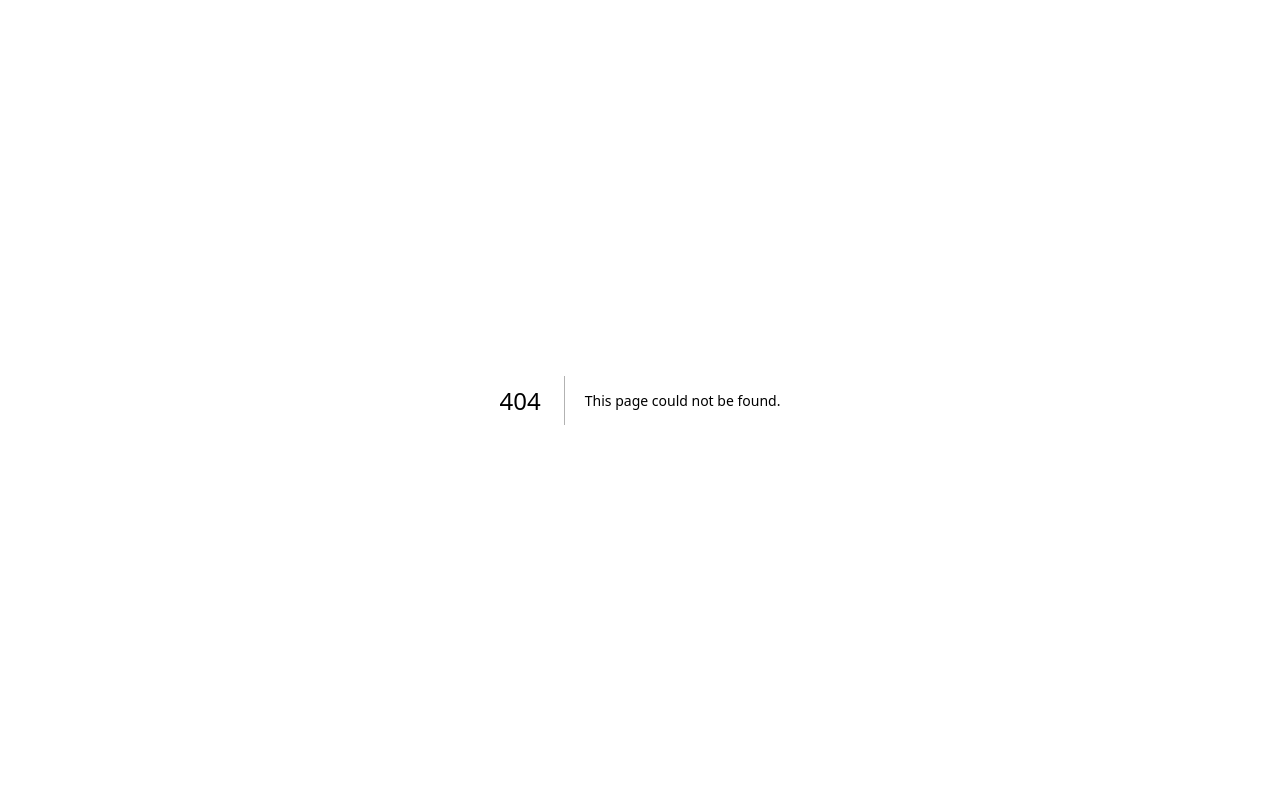
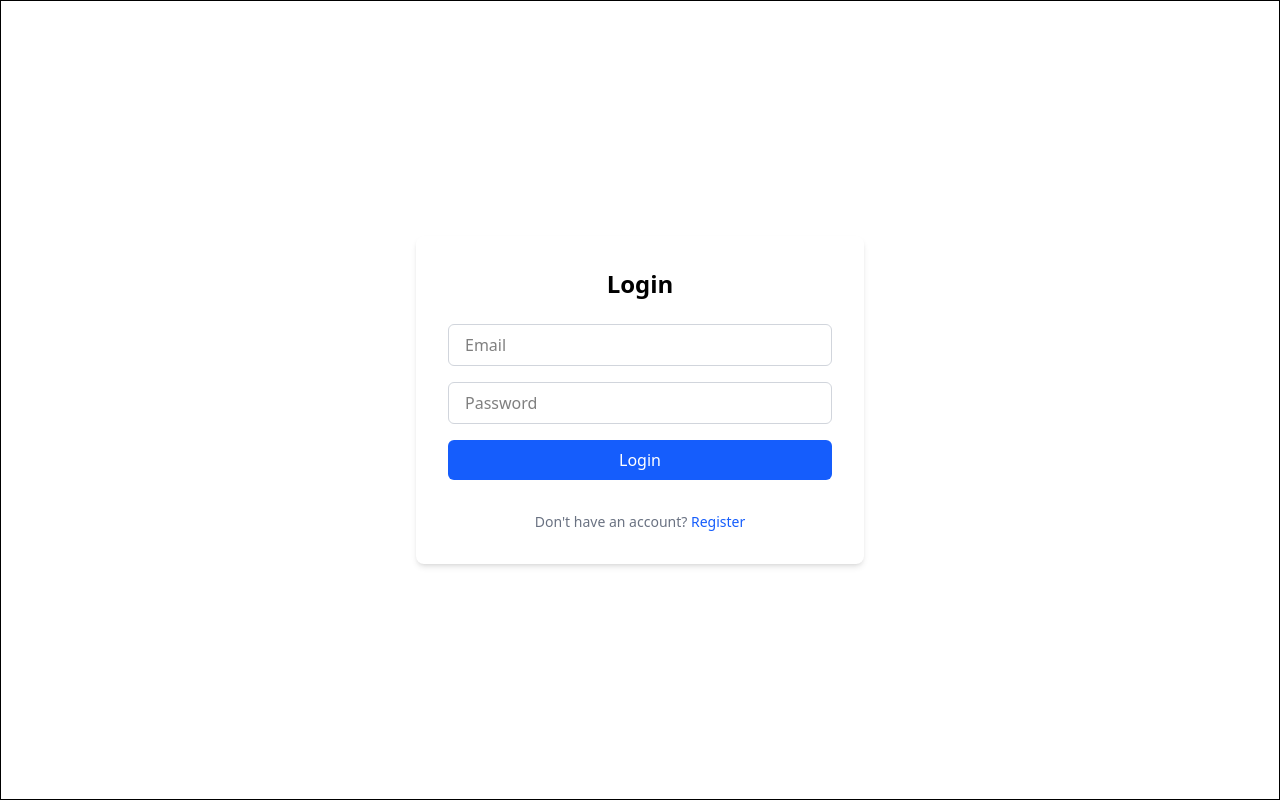
Before and after one commit to marcellpinem/task-manager, a Next.js app: page /auth/login in a window 1280 px wide. Before the commit this address had no page. Built offline with nearby package versions, Linux system fonts and the light colour scheme.

Commit message:
feat: auth - register, login, verify-email pages

```diff
--- /dev/null
+++ b/app/auth/login/actions.ts
@@ -0,0 +1,22 @@
+"use server";
+
+import { createClient } from "@/utils/supabase/server";
+import { redirect } from "next/navigation";
+
+export async function login(formData: FormData) {
+  const supabase = await createClient();
+
+  const email = formData.get("email") as string;
+  const password = formData.get("password") as string;
+
+  const { error } = await supabase.auth.signInWithPassword({
+    email,
+    password,
+  });
+
+  if (error) {
+    return { error: error.message };
+  }
+
+  redirect("/dashboard");
+}
--- /dev/null
+++ b/app/auth/login/page.tsx
@@ -0,0 +1,62 @@
+"use client";
+
+import { useState } from "react";
+import { login } from "./actions";
+
+export default function LoginPage() {
+  const [error, setError] = useState<string | null>(null);
+  const [loading, setLoading] = useState(false);
+
+  async function handleSubmit(formData: FormData) {
+    setLoading(true);
+    setError(null);
+    const result = await login(formData);
+    if (result?.error) {
+      setError(result.error);
+      setLoading(false);
+    }
+  }
+
+  return (
+    <div className="border min-h-screen flex items-center justify-center">
+      <div className="bg-white p-8 rounded-lg shadow-md w-full max-w-md">
+        <h1 className="text-2xl font-bold mb-6 text-center">Login</h1>
+
+        <form action={handleSubmit} className="flex flex-col gap-4">
+          <input
+            type="email"
+            name="email"
+            placeholder="Email"
+            className="border border-gray-300 rounded-md px-4 py-2 focus:outline-none focus:ring-2 focus:ring-blue-500"
+            required
+          />
+
+          <input
+            type="password"
+            name="password"
+            placeholder="Password"
+            className="border border-gray-300 rounded-md px-4 py-2 focus:outline-none focus:ring-2 focus:ring-blue-500"
+            required
+          />
+
+          {error && <p className="text-red-500 text-sm">{error}</p>}
+
+          <button
+            type="submit"
+            disabled={loading}
+            className="bg-blue-600 text-white py-2 rounded-md hover:bg-blue-700 transition disabled:opacity-50 cursor-pointer"
+          >
+            {loading ? "Logging in..." : "Login"}
+          </button>
+
+          <p className="text-center text-sm text-gray-500 mt-4">
+            Don&apos;t have an account?{" "}
+            <a href="/auth/register" className="text-blue-600 hover:underline">
+              Register
+            </a>
+          </p>
+        </form>
+      </div>
+    </div>
+  );
+}
--- /dev/null
+++ b/app/auth/register/actions.ts
@@ -0,0 +1,30 @@
+"use server";
+
+import { createClient } from "@/utils/supabase/server";
+import { redirect } from "next/navigation";
+
+export async function register(formData: FormData) {
+  const supabase = await createClient();
+
+  const full_name = formData.get("full_name") as string;
+  const email = formData.get("email") as string;
+  const password = formData.get("password") as string;
+
+  const { data, error } = await supabase.auth.signUp({
+    email,
+    password,
+    options: {
+      data: { full_name },
+    },
+  });
+
+  if (error) {
+    return { error: error.message };
+  }
+
+  if (data.user && data.user.identities?.length === 0) {
+    return { error: "Email already registered. Please login instead." };
+  }
+
+  redirect("/auth/verify-email");
+}
--- /dev/null
+++ b/app/auth/register/page.tsx
@@ -0,0 +1,65 @@
+"use client";
+
+import { useState } from "react";
+import { register } from "./actions";
+
+export default function RegisterPage() {
+  const [error, setError] = useState<string | null>(null);
+  const [loading, setLoading] = useState(false);
+
+  async function handleSubmit(formData: FormData) {
+    setLoading(true);
+    setError(null);
+    const result = await register(formData);
+    if (result?.error) {
+      setError(result.error);
+      setLoading(false);
+    }
+  }
+
+  return (
+    <div className="min-h-screen flex items-center justify-center bg-gray-50">
+      <div className="bg-white p-8 rounded-lg shadow-md w-full max-w-md">
+        <h1 className="text-2xl font-bold mb-6 text-center">Create Account</h1>
+        <form action={handleSubmit} className="flex flex-col gap-4">
+          <input
+            type="text"
+            name="full_name"
+            placeholder="Full Name"
+            className="border border-gray-300 rounded-md px-4 py-2 focus:outline-none focus:ring-2 focus:ring-blue-500"
+          />
+
+          <input
+            type="email"
+            name="email"
+            placeholder="Email"
+            className="border border-gray-300 rounded-md px-4 py-2 focus:outline-none focus:ring-2 focus:ring-blue-500"
+          />
+
+          <input
+            type="password"
+            name="password"
+            placeholder="Password"
+            className="border border-gray-300 rounded-md px-4 py-2 focus:outline-none focus:ring-2 focus:ring-blue-500"
+          />
+
+          {error && <p className="text-red-500 text-sm">{error}</p>}
+
+          <button
+            type="submit"
+            disabled={loading}
+            className="bg-blue-600 text-white py-2 rounded-md hover:bg-blue-700 transition disabled:opacity-50 cursor-pointer"
+          >
+            {loading ? "Creating account..." : "Register"}
+          </button>
+        </form>
+        <p className="text-center text-sm text-gray-500 mt-4">
+          Already have an account?{" "}
+          <a href="/auth/login" className="text-blue-600 hover:underline">
+            Login
+          </a>
+        </p>
+      </div>
+    </div>
+  );
+}
--- /dev/null
+++ b/app/auth/verify-email/page.tsx
@@ -0,0 +1,20 @@
+export default function VerifyEmailPage() {
+  return (
+    <div className="min-h-screen flex items-center justify-center bg-gray-50">
+      <div className="bg-white p-8 rounded-lg shadow-md w-full max-w-md text-center">
+        <div className="text-5xl mb-4">📧</div>
+        <h1 className="text-2xl font-bold mb-2">Check your email</h1>
+        <p className="text-gray-500 mb-6">
+          We sent a verification link to your email address. Please check your inbox and click the link to activate your
+          account.
+        </p>
+        <p className="text-sm text-gray-400">
+          Already verified?{" "}
+          <a href="/auth/login" className="text-blue-600 hover:underline">
+            Login here
+          </a>
+        </p>
+      </div>
+    </div>
+  );
+}
```
